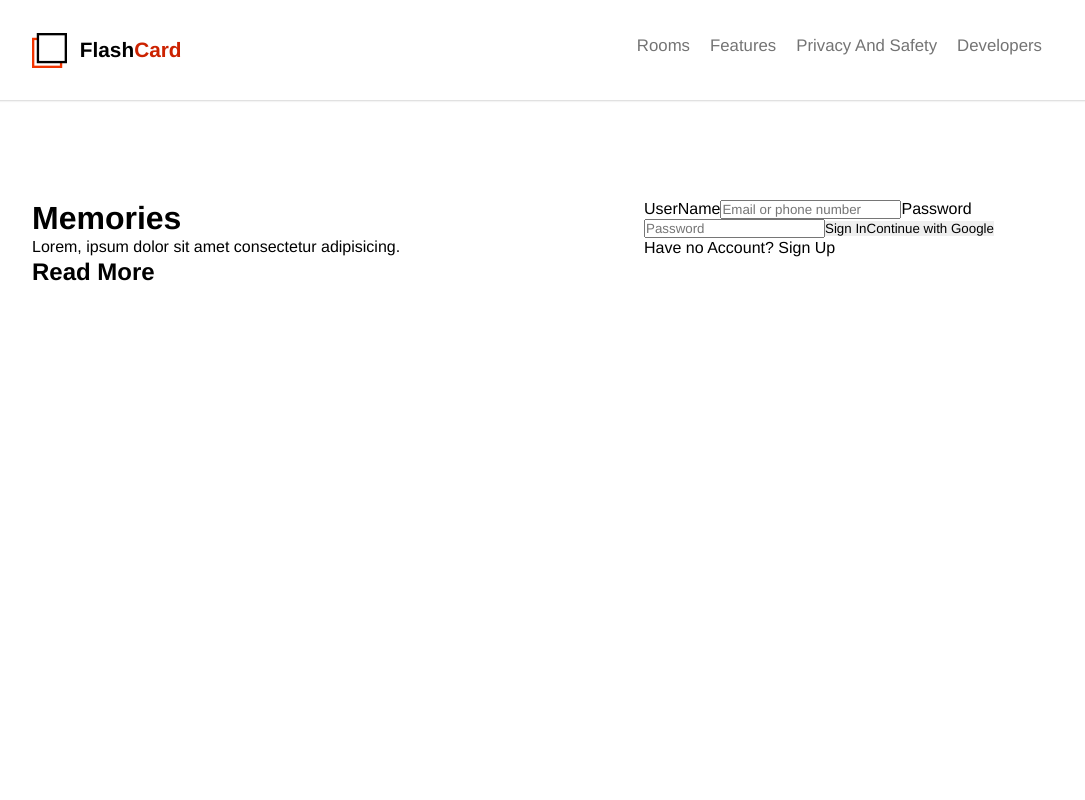
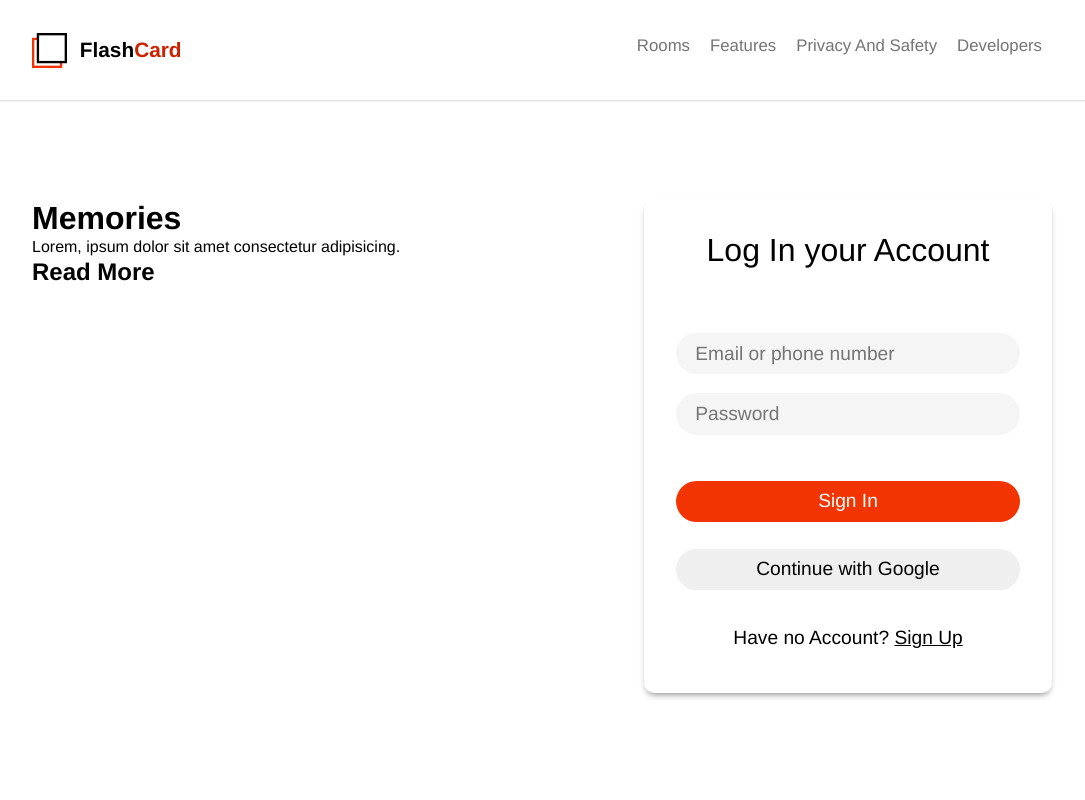
Before and after one commit to EdTosoy/FlashCard-Project, a React (Create React App) app: page /auth in a window 1280 px wide. Shown: the top 800 px of the page, without its empty margins (98-1183 px from the left). Built offline with nearby package versions, Linux system fonts and the light colour scheme.

Commit message:
added form styling

```diff
--- a/src/Components/Header/DropDown.scss
+++ b/src/Components/Header/DropDown.scss
@@ -7,7 +7,7 @@
   top: 5em;
   display: none;
   left: calc(100vw - (250px + 1rem));
-  box-shadow: 0px 5px 15px rgb(211, 211, 211);
+  box-shadow: 0px 5px 15ypx rgb(211, 211, 211);
   border-radius: 8px;
   -webkit-border-radius: 8px;
   -moz-border-radius: 8px;
--- a/src/Pages/Auth/Auth.jsx
+++ b/src/Pages/Auth/Auth.jsx
@@ -7,7 +7,7 @@ import SignInForm from "./SignInForm";
 import SignUpForm from "./SignUpForm";
 
 export default function Auth() {
-  const [authStatus, setAuthStatus] = useState(false);
+  const [authStatus, setAuthStatus] = useState(true);
   return (
     <div className="auth">
       <AuthHeader />
--- a/src/Pages/Auth/SignInForm.jsx
+++ b/src/Pages/Auth/SignInForm.jsx
@@ -1,19 +1,31 @@
 import React from "react";
 
-import "./SignInForm";
+import "./SignInForm.scss";
 
 export default function SignInForm({ setAuthStatus }) {
+  const handleClick = () => {
+    setAuthStatus((prevValue) => !prevValue);
+  };
   return (
-    <form action="">
-      <label htmlFor="username">UserName</label>
-      <input type="text" name="username" id="username" />
-      <label htmlFor="email">Email</label>
-      <input type="email" name="email" id="email" />
-      <label htmlFor="password">Password</label>
-      <input type="password" name="password" id="password" />
-      <button type="submit">Sign Up</button>
+    <form action="" className="auth-form">
+      <h1>Log In your Account</h1>
+      <input
+        type="text"
+        name="username"
+        id="username"
+        placeholder="Email or phone number"
+      />
+      <input
+        type="password"
+        name="password"
+        id="password"
+        placeholder="Password"
+      />
+      <button type="submit">Sign In</button>
       <button>Continue with Google</button>
-      <p>Already have an Account? <span>Sign In</span></p>
+      <p>
+        Have no Account? <span onClick={handleClick}>Sign Up</span>
+      </p>
     </form>
   );
 }
--- a/src/Pages/Auth/SignInForm.scss
+++ b/src/Pages/Auth/SignInForm.scss
@@ -0,0 +1,38 @@
+.auth-form {
+  box-shadow: 0 4px 7px -3px gray;
+  border-radius: 10px;
+  padding: 2em;
+  text-align: center;
+  display: flex;
+  flex-direction: column;
+
+  h1 {
+    margin-bottom: 2em;
+    font-weight: 400;
+  }
+  input,
+  button,
+  p {
+    font-size: 1.2em;
+    padding: 0.5em 1em;
+    border-radius: 25px;
+  }
+  input {
+    background-color: #f5f5f5;
+    border: none;
+    margin-bottom: 1em;
+  }
+  button,
+  p {
+    margin-top: 1.4em;
+  }
+  button:first-of-type {
+    background-color: #f23400;
+    color: white;
+  }
+
+  span {
+    cursor: pointer;
+    text-decoration: underline;
+  }
+}
--- a/src/Pages/Auth/SignUpForm.jsx
+++ b/src/Pages/Auth/SignUpForm.jsx
@@ -3,25 +3,25 @@ import React from "react";
 import "./SignUpForm.scss";
 
 export default function SignUpForm({ setAuthStatus }) {
+  const handleClick = () => {
+    setAuthStatus((prevValue) => !prevValue);
+  };
   return (
-    <form action="">
-      <label>UserName</label>
-      <input
-        type="text"
-        name="username"
-        id="username"
-        placeholder="Email or phone number"
-      />
-      <label>Password</label>
+    <form action="" className="auth-form">
+      <h1>Sign Up your Account</h1>
+      <input type="text" name="username" id="username" placeholder="Username" />
+      <input type="email" name="email" id="email" placeholder="Email" />
       <input
         type="password"
         name="password"
         id="password"
         placeholder="Password"
       />
-      <button type="submit">Sign In</button>
+      <button type="submit">Sign Up</button>
       <button>Continue with Google</button>
-      <p>Have no Account? <span>Sign Up</span></p>
+      <p>
+        Have no Account? <span onClick={handleClick}>Sign In</span>
+      </p>
     </form>
   );
 }
```
Also changed, not shown: 1 other file (tests, documents, lock files or other folders).
